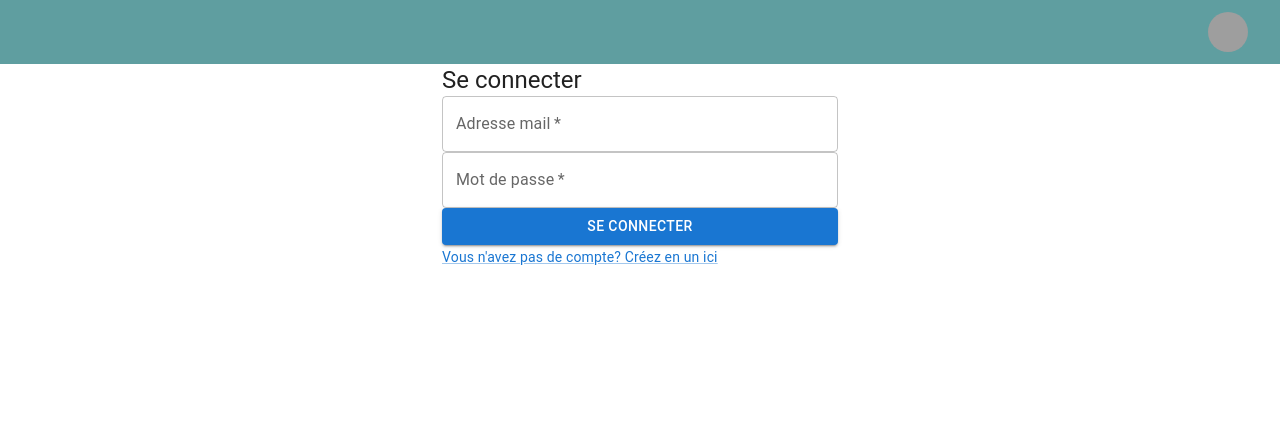
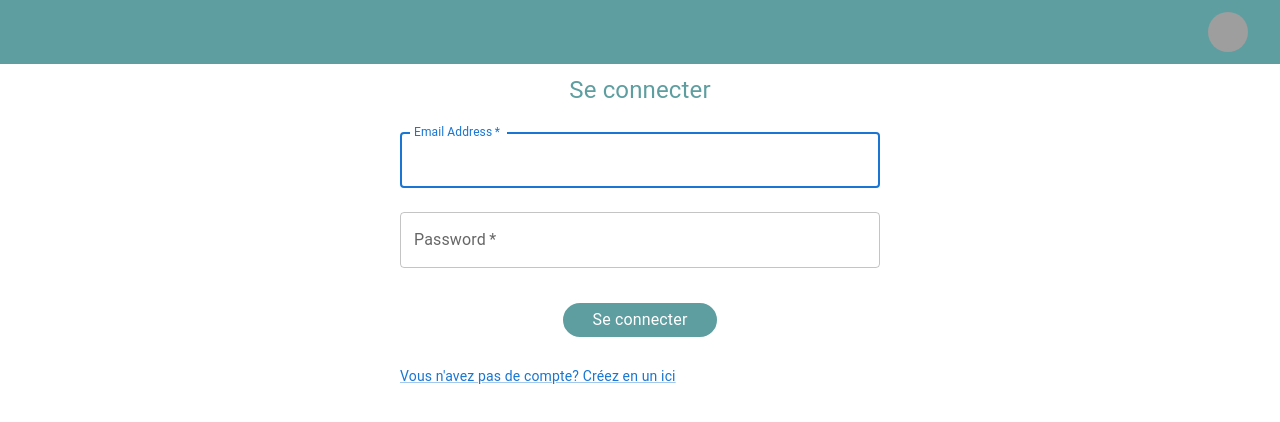
Before and after one commit to ElodieSyg/lba-technique-test, a React (Create React App) app in the folder front/: page /login in a window 1280 px wide. Shown: the top 422 px of the page. Built offline with nearby package versions, Linux system fonts and the light colour scheme; grey boxes are pictures that could not be loaded.

Commit message:
[front] login and register style

```diff
--- /dev/null
+++ b/front/src/component/button/containedButton.js
@@ -0,0 +1,24 @@
+import { styled } from "@mui/material";
+
+const ContainedButton = props => {
+    const Button = styled("div")({
+        backgroundColor: "#5F9EA0",
+        width: props.width,
+        height: "2.5rem",
+        display: "flex",
+        justifyContent: "center",
+        alignItems: "center",
+        border: "3px solid",
+        padding: "10px",
+        borderRadius: "30px",
+        color: "white",
+        cursor: "pointer",
+        margin: "1rem",
+    });
+
+    return (
+        <Button>{props.children}</Button>
+    );
+};
+
+export default ContainedButton;
--- a/front/src/component/datagrid/index.js
+++ b/front/src/component/datagrid/index.js
@@ -28,7 +28,7 @@ const DashboardDataGrid = props => {
         { id: 5, field: "warranty_years", headerName: "Guarentee", width: 190 },
         { id: 6, field: "available", headerName: "Available", width: 190 },
         {
-            id: 7, field: "action", headerName: "Supprimer ou modifier", width: 190,
+            id: 7, field: "action", headerName: "Patch or delete", width: 190,
             renderCell: params => {
                 return (
                     <StyledBox>
--- a/front/src/component/dialog/deleteDialog.js
+++ b/front/src/component/dialog/deleteDialog.js
@@ -14,14 +14,17 @@ const DeleteDialog = props => {
         axios.delete(`${server}/product/${props.id}`, { withCredentials: true })
             .then(res => {
                 if (res.data.status === "Success") {
-                    props.setSuccessAlert(true);
+                    props.handleCloseDelete()
+                    window.location.reload();
                 } else {
                     props.setErrorAlert(true);
                 };
             })
-            .then(
-                props.handleCloseDelete
-            );
+            .then(() => {
+                setTimeout(() => {
+                    props.setSuccessAlert(true);
+                });
+            });
     };
 
     return (
--- a/front/src/component/typography/index.js
+++ b/front/src/component/typography/index.js
@@ -3,7 +3,6 @@ import { styled } from "@mui/system";
 const SyledTypography = styled("p")({
     color: "#5F9EA0",
     fontSize: "1.5rem",
-    margin: "0rem 0rem 1rem 0rem"
 });
 
 const StyledTypography = props => {
--- a/front/src/view/login/index.js
+++ b/front/src/view/login/index.js
@@ -7,18 +7,39 @@ import preventDefault from "../../util/preventDefault";
 import { server } from "../../tool";
 // MUI IMPORTATIONS
 import {
-    Button,
     CssBaseline,
     TextField,
     Link,
     Grid,
     Box,
-    Typography,
     Container
 } from "@mui/material";
+import { styled } from "@mui/material";
 import { createTheme, ThemeProvider } from '@mui/material/styles';
+// COMPONENTS IMPORTATIONS
+import ContainedButton from "../../component/button/containedButton";
+import StyledTypography from "../../component/typography";
 
 const theme = createTheme();
+
+const StyledContainer = styled("div")({
+    display: "flex",
+    flexDirection: "column",
+    alignItems: "center",
+    justifyContent: "center",
+});
+
+const Item = styled("div")({
+    margin: "0.5rem",
+});
+
+const FormContainer = styled("div")({
+    display: "flex",
+    flexDirection: "column",
+    alignItems: "center",
+    justifyContent: "center",
+    width: "30rem",
+});
 
 const Login = () => {
     const [email, setEmail] = useState("");
@@ -28,47 +49,54 @@ const Login = () => {
     const handleSubmit = () => {
         axios.post(`${server}/login`, { email, password }, { withCredentials: true })
             .then(res => {
-                console.log("response in handle submit", res);
                 if (res.data.status === "Success") {
-                   navigate ("/dashboard");
+                    navigate("/dashboard");
                 };
             });
     };
 
     return (
         <ThemeProvider theme={theme}>
-            <Container component="main" maxWidth="xs">
             <CssBaseline />
-                <Box>
-                    <Typography component="h1" variant="h5">
+            <StyledContainer>
+                <Item>
+                    <StyledTypography component="h1" variant="h5">
                         Se connecter
-                    </Typography>
-                    <Box component="form" onSubmit={(e) => preventDefault(e)} noValidate>
+                    </StyledTypography>
+                </Item>
+                <FormContainer component="form" onSubmit={(e) => preventDefault(e)} noValidate>
                         <TextField
+                            margin="normal"
                             required
                             fullWidth
                             id="email"
-                            label="Adresse mail"
+                            label="Email Address"
                             name="email"
+                            autoComplete="email"
+                            autoFocus
                             onChange={e => setEmail(e.target.value)}
                         />
                         <TextField
+                            margin="normal"
                             required
                             fullWidth
                             name="password"
-                            label="Mot de passe"
+                            label="Password"
                             type="password"
                             id="password"
+                            autoComplete="current-password"
                             onChange={e => setPassword(e.target.value)}
                         />
-                        <Button
+                    <Item>
+                        <ContainedButton
                             type="submit"
-                            fullWidth
+                            width="10rem"
                             variant="contained"
                             onClick={handleSubmit}
                         >
                             Se connecter
-                        </Button>
+                        </ContainedButton>
+                    </Item>
                     <Grid container>
                         <Grid item>
                             <Link href="/register" variant="body2">
@@ -76,10 +104,9 @@ const Login = () => {
                             </Link>
                         </Grid>
                     </Grid>
-                    </Box>
-                </Box>
-            </Container>
-        </ThemeProvider>
+                </FormContainer>
+            </StyledContainer>
+        </ThemeProvider >
     );
 };
 
--- a/front/src/view/register/index.js
+++ b/front/src/view/register/index.js
@@ -17,8 +17,30 @@ import {
     Container
 } from "@mui/material";
 import { createTheme, ThemeProvider } from '@mui/material/styles';
+import { styled } from "@mui/system";
+import StyledTypography from "../../component/typography";
+import ContainedButton from "../../component/button/containedButton";
 
 const theme = createTheme();
+
+const StyledContainer = styled("div")({
+    display: "flex",
+    flexDirection: "column",
+    alignItems: "center",
+    justifyContent: "center",
+});
+
+const Item = styled("div")({
+    margin: "0.5rem",
+});
+
+const FormContainer = styled("div")({
+    display: "flex",
+    flexDirection: "column",
+    alignItems: "center",
+    justifyContent: "center",
+    width: "30rem",
+});
 
 const Register = () => {
     const [email, setEmail] = useState("");
@@ -30,45 +52,50 @@ const Register = () => {
             .then(res => {
                 console.log("response in handle submit", res);
                 if (res.data.status === "Success") {
-                   navigate ("/login");
+                    navigate("/login");
                 };
             });
     };
 
     return (
         <ThemeProvider theme={theme}>
-            <Container component="main" maxWidth="xs">
             <CssBaseline />
-                <Box>
-                    <Typography component="h1" variant="h5">
+            <StyledContainer>
+                <StyledTypography component="h1" variant="h5">
                     Créer un compte
-                    </Typography>
-                    <Box component="form" onSubmit={(e) => preventDefault(e)} noValidate>
+                </StyledTypography>
+                <FormContainer component="form" onSubmit={(e) => preventDefault(e)} noValidate>
                     <TextField
+                        margin="normal"
                         required
                         fullWidth
                         id="email"
-                            label="Adresse mail"
+                        label="Email Address"
                         name="email"
-                            onChange={e => setEmail(e.target.value)}
-                        />
+                        autoComplete="email"
+                        autoFocus
+                        onChange={e => setEmail(e.target.value)} />
                     <TextField
+                        margin="normal"
                         required
                         fullWidth
                         name="password"
-                            label="Mot de passe"
+                        label="Password"
                         type="password"
                         id="password"
+                        autoComplete="current-password"
                         onChange={e => setPassword(e.target.value)}
                     />
-                        <Button
+                    <Item>
+                        <ContainedButton
                             type="submit"
                             fullWidth
                             variant="contained"
                             onClick={handleSubmit}
                         >
                             Sign In
-                        </Button>
+                        </ContainedButton>
+                    </Item>
                     <Grid container>
                         <Grid item>
                             <Link href="/login" variant="body2">
@@ -76,9 +103,8 @@ const Register = () => {
                             </Link>
                         </Grid>
                     </Grid>
-                    </Box>
-                </Box>
-            </Container>
+                </FormContainer>
+            </StyledContainer>
         </ThemeProvider>
     );
 };
```
Also changed, not shown: front/src/component/dialog/postDialog.js (added, +108 -0 lines), front/src/view/dashboard/index.js (+36 -2 lines). Lines whose indentation alone changed are shown as unchanged.
